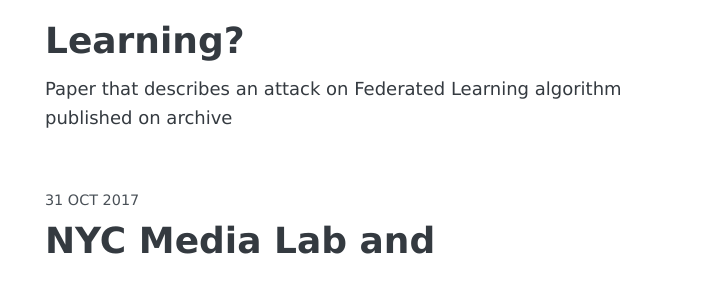
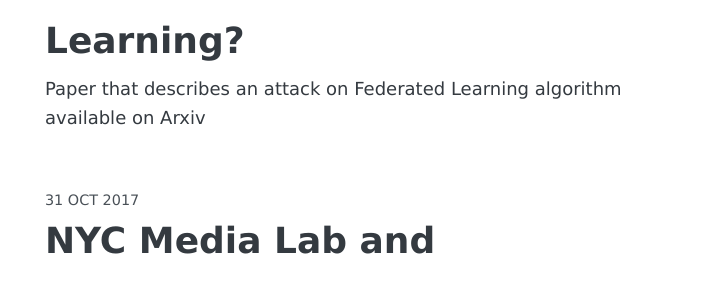
Before and after one commit to ebagdasa/ebagdasa.github.io, a Jekyll site: the page built from index.html, in a window 1280 px wide. Shown: the part 619-900 px from the top of the page, without its empty margins (284-995 px from the left). Built offline with Jekyll 4.4.1, drawn with Linux system fonts in a browser that asks for light colours; nearby versions of some CDN libraries; some web fonts are replaced; the list of posts is cut into pages by our own code.

Commit message:
rephrased

```diff
--- a/_posts/2018-07-02-federated-learning.md
+++ b/_posts/2018-07-02-federated-learning.md
@@ -2,7 +2,7 @@
 layout: post
 title: How To Backdoor Federated Learning?
 comments: true
-description: "Paper that describes an attack on Federated Learning algorithm published on archive"
+description: "Paper that describes an attack on Federated Learning algorithm available on Arxiv"
 date: 2018-07-04
 tags: [paper, research, security, federated learning]
 comments: true
```
